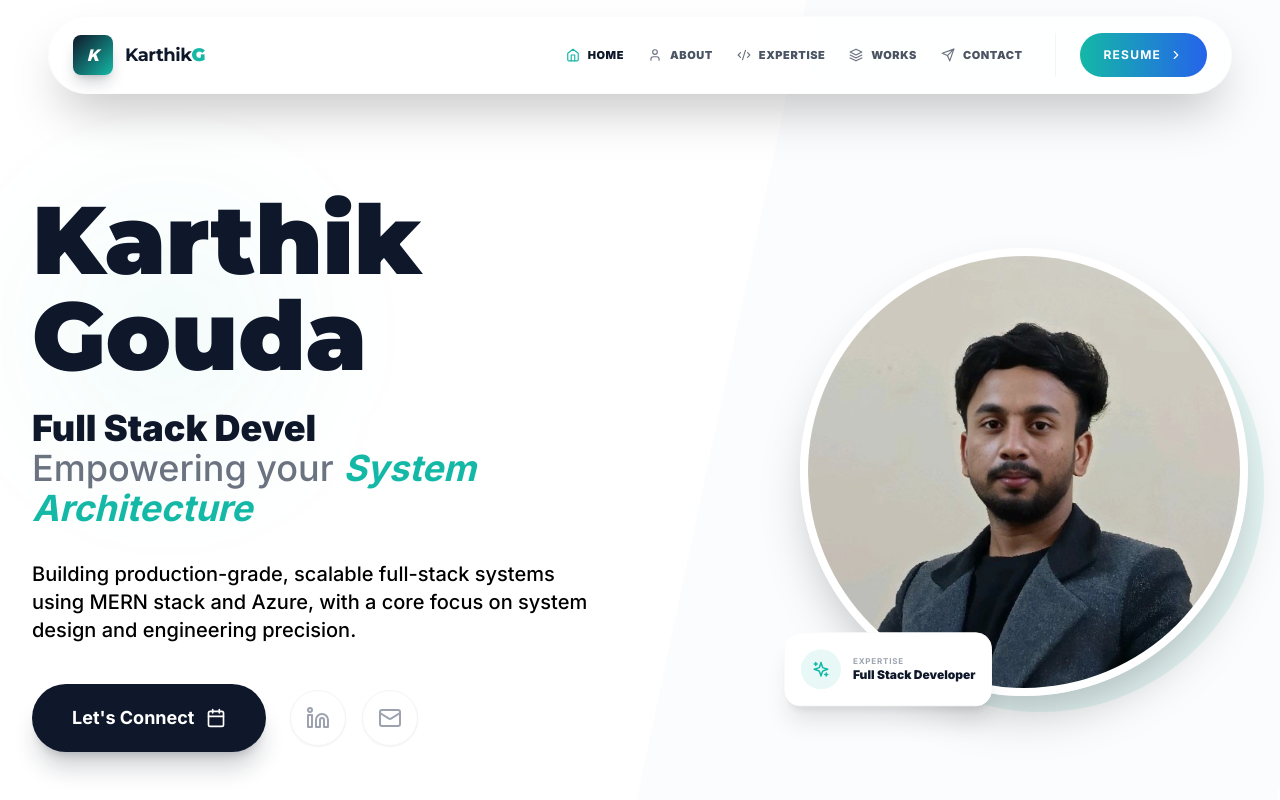
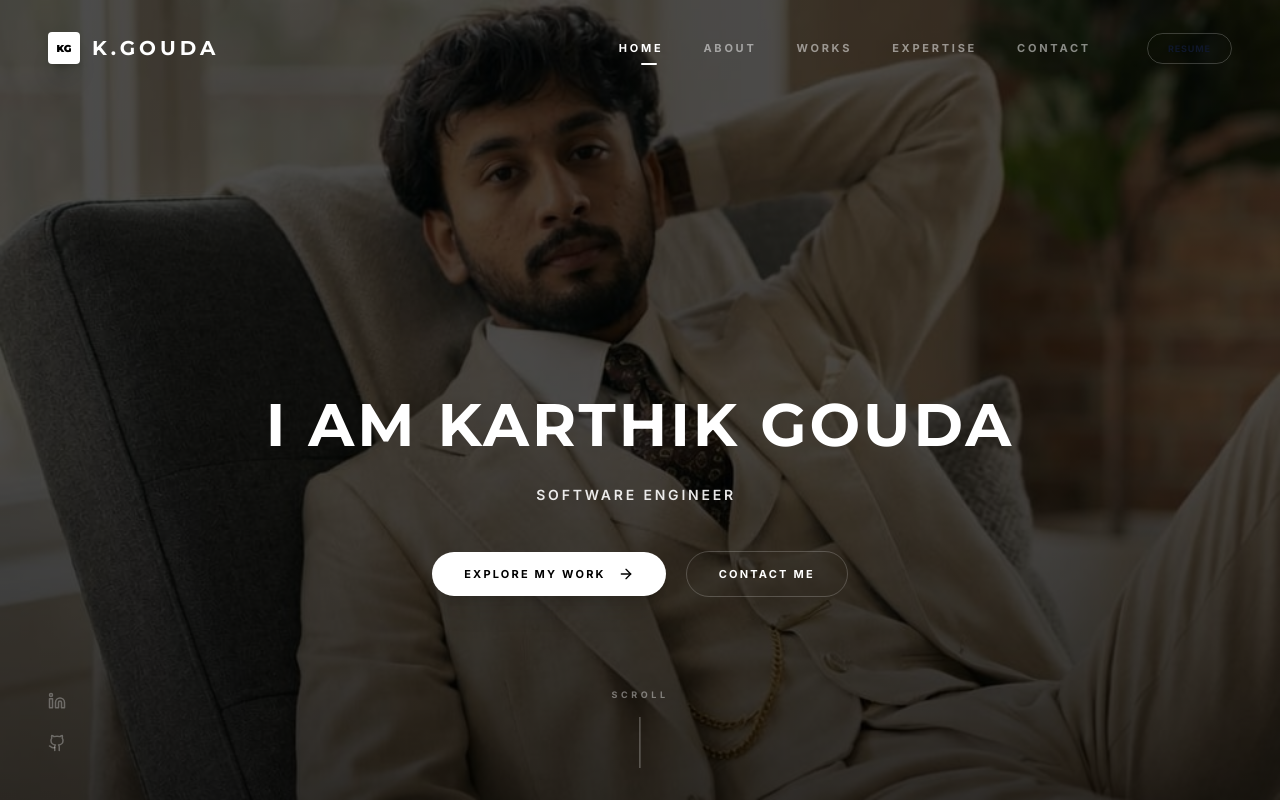
Before and after one commit to Karthikgouda15/KARTHIK-GOUDA-PORTFOLIO, a React (Create React App) app: page / in a window 1280 px wide. Shown: the top 800 px of the page. Built offline with nearby package versions, Linux system fonts and the light colour scheme.

Commit message:
initial commit

```diff
--- a/src/App.css
+++ b/src/App.css
@@ -82,6 +82,7 @@
   0% {
     transform: translateY(-100%);
   }
+
   100% {
     transform: translateY(100%);
   }
--- a/src/components/About.js
+++ b/src/components/About.js
@@ -24,13 +24,13 @@ const About = () => {
     {
       company: "Genesis",
       role: "Software Development Engineer (Internship)",
-      period: "Feb 2026 - Present",
+      period: "Feb 2026 - May 2026",
       location: "Bengaluru, India (Remote)"
     },
     {
       company: "Tekavach",
       role: "Full-Stack Developer · AI Platform (Internship)",
-      period: "Feb 2026 - Present",
+      period: "Feb 2026 - May 2026",
       location: "Bengaluru, India (Remote)"
     },
     {
@@ -119,7 +119,7 @@ const About = () => {
                     className="flex-1 min-w-[280px] flex items-center gap-4 p-3 bg-[#121212] rounded-[1.5rem] border border-white/5 shadow-2xl transition-all hover:scale-[1.02] hover:bg-[#1a1a1a]"
                   >
                     <div className="w-12 h-12 rounded-full overflow-hidden shrink-0 border border-white/20">
-                      <img src="/images/KarthikGouda.jpeg" alt="Karthik Gouda" className="w-full h-full object-cover" />
+                      <img src="/images/HeroBg.jpg" alt="Karthik Gouda" className="w-full h-full object-cover" />
                     </div>
                     <div className="min-w-0">
                       <div className="flex items-center gap-2 mb-0.5">
--- a/src/components/Header.js
+++ b/src/components/Header.js
@@ -36,12 +36,24 @@ const Header = ({ setView }) => {
     return () => window.removeEventListener('scroll', handleScroll);
   }, []);
 
+  // Body scroll lock
+  useEffect(() => {
+    if (isMenuOpen) {
+      document.body.style.overflow = 'hidden';
+    } else {
+      document.body.style.overflow = 'unset';
+    }
+    return () => {
+      document.body.style.overflow = 'unset';
+    };
+  }, [isMenuOpen]);
+
   const navItems = [
-    { id: 'home', name: 'Home', icon: Home },
-    { id: 'about', name: 'About', icon: User },
-    { id: 'skills', name: 'Expertise', icon: Code2 },
-    { id: 'projects', name: 'Works', icon: Layers },
-    { id: 'contact', name: 'Contact', icon: Send },
+    { id: 'home', name: 'HOME', icon: Home },
+    { id: 'about', name: 'ABOUT', icon: User },
+    { id: 'projects', name: 'WORKS', icon: Layers },
+    { id: 'skills', name: 'EXPERTISE', icon: Code2 },
+    { id: 'contact', name: 'CONTACT', icon: Send },
   ];
 
   const handleNavClick = (id) => {
@@ -62,128 +74,133 @@ const Header = ({ setView }) => {
   };
 
   return (
-    <header className="fixed top-4 left-1/2 -translate-x-1/2 w-[95%] max-w-7xl z-50 px-4">
+    <>
+      <header className={`fixed top-0 left-0 w-full z-50 transition-all duration-500 ${isScrolled ? 'bg-black/90 backdrop-blur-xl py-4 border-b border-white/5' : 'bg-transparent py-8'}`}>
         <nav
           role="navigation"
           aria-label="Main Navigation"
-        className={`w-full transition-all duration-300 border shadow-2xl overflow-hidden ${
-          isMenuOpen ? 'rounded-[2rem] md:rounded-[2.5rem]' : 'rounded-full'
-        } ${
-          isScrolled
-            ? 'bg-white/95 backdrop-blur-xl border-gray-100 py-2 sm:py-3'
-            : 'bg-white/80 backdrop-blur-lg border-gray-50/50 py-3 sm:py-4'
-        }`}
+          className="container mx-auto px-6 sm:px-12 flex justify-between items-center"
         >
-        <div className="container mx-auto px-4 sm:px-6 flex justify-between items-center">
           {/* Logo */}
           <motion.div
             initial={{ opacity: 0, x: -20 }}
             animate={{ opacity: 1, x: 0 }}
-            className="flex items-center gap-2 sm:gap-3 cursor-pointer group"
+            className="flex items-center cursor-pointer group"
             onClick={() => handleNavClick('home')}
             aria-label="Go to Home"
           >
-            <div className="w-8 h-8 sm:w-10 sm:h-10 bg-gradient-to-br from-primary to-secondary rounded-lg flex items-center justify-center text-white font-black italic shadow-lg shadow-primary/20 group-hover:scale-110 transition-transform">
-              K
+            <div className="flex items-center gap-3">
+              <div className="w-8 h-8 bg-white flex items-center justify-center rounded shadow-xl group-hover:rotate-12 transition-transform duration-500">
+                <span className="text-black font-display font-black text-[10px]">KG</span>
               </div>
-            <span className="text-base sm:text-lg font-display font-bold tracking-tight text-primary">
-              Karthik<span className="text-secondary font-black">G</span>
+              <span className="text-xl font-display font-bold tracking-[0.2em] text-white uppercase">
+                K.GOUDA
               </span>
+            </div>
           </motion.div>
 
           {/* Desktop Nav */}
-          <div className="hidden lg:flex items-center gap-8">
-            <div className="flex items-center gap-6">
+          <div className="hidden lg:flex items-center gap-10">
             {navItems.map((item) => (
               <button
                 key={item.id}
                 onClick={() => handleNavClick(item.id)}
                 aria-label={`Navigate to ${item.name}`}
-                  className={`flex items-center gap-2 text-[11px] font-black uppercase tracking-wider transition-all hover:text-primary py-2 ${
-                    activeSection === item.id
-                      ? 'text-primary'
-                      : 'text-gray-700/90'
+                className={`relative text-[11px] font-bold uppercase tracking-[0.25em] transition-all hover:text-white py-2 ${activeSection === item.id
+                  ? 'text-white'
+                  : 'text-white/50'
                   }`}
               >
-                  <item.icon size={14} className={activeSection === item.id ? 'text-secondary' : 'text-gray-500'} />
                 {item.name}
+                {activeSection === item.id && (
+                  <motion.div
+                    layoutId="activeUnderline"
+                    className="absolute bottom-0 left-1/2 -translate-x-1/2 w-4 h-0.5 bg-white rounded-full"
+                  />
+                )}
               </button>
             ))}
-            </div>
 
-            <div className="flex items-center gap-4 border-l border-gray-100 pl-6">
             <button
               onClick={() => setView('resume')}
-                aria-label="View Resume"
-                className="px-6 py-2.5 bg-gradient-to-r from-secondary to-blue-600 text-white rounded-full text-xs font-bold uppercase tracking-widest hover:shadow-lg hover:shadow-secondary/20 transition-all flex items-center gap-2 group min-h-[44px]"
+              className="ml-4 px-5 py-2 border border-white/20 hover:border-white hover:bg-white hover:text-black rounded-full text-[9px] font-bold uppercase tracking-widest transition-all"
             >
               Resume
-                <ChevronRight size={14} className="group-hover:translate-x-1 transition-transform" />
             </button>
-            </div>
           </div>
 
           {/* Mobile Menu Toggle */}
           <div className="lg:hidden flex items-center">
             <button
               onClick={() => setIsMenuOpen(!isMenuOpen)}
-              aria-label={isMenuOpen ? "Close Menu" : "Open Menu"}
-              className={`p-2.5 rounded-xl transition-all duration-200 ${
-                isMenuOpen
-                  ? 'bg-primary text-white'
-                  : 'bg-slate-50 text-primary hover:bg-slate-100'
-              } min-h-[44px] min-w-[44px] flex items-center justify-center border border-gray-100`}
+              className="text-white p-2"
+              aria-label="Toggle Menu"
             >
-              {isMenuOpen ? <X size={22} strokeWidth={2.5} /> : <Menu size={22} strokeWidth={2.5} />}
+              {isMenuOpen ? <X size={28} /> : <Menu size={28} />}
             </button>
           </div>
-        </div>
+        </nav>
+      </header>
 
-        {/* Mobile Menu Overlay */}
+      {/* Mobile Menu Overlay - Outside header to avoid clipping/transparency issues */}
       <AnimatePresence>
         {isMenuOpen && (
           <motion.div
-              initial={{ opacity: 0, height: 0 }}
-              animate={{ opacity: 1, height: 'auto' }}
-              exit={{ opacity: 0, height: 0 }}
-              transition={{ duration: 0.2, ease: "easeOut" }}
-              className="lg:hidden bg-white border-t border-gray-100/50"
+            initial={{ opacity: 0 }}
+            animate={{ opacity: 1 }}
+            exit={{ opacity: 0 }}
+            className="fixed inset-0 bg-black z-[100] lg:hidden flex flex-col"
           >
-              <div className="px-4 py-5 flex flex-col gap-2">
-                {navItems.map((item) => (
+            {/* Header inside Menu Overlay */}
+            <div className="flex justify-between items-center p-8 border-b border-white/5 bg-black">
+              <div className="flex items-center gap-3">
+                <div className="w-8 h-8 bg-white flex items-center justify-center rounded">
+                  <span className="text-black font-display font-black text-[10px]">KG</span>
+                </div>
+                <span className="text-xl font-display font-bold tracking-widest text-white uppercase">
+                  K.GOUDA
+                </span>
+              </div>
               <button
-                    key={item.id}
-                    onClick={() => handleNavClick(item.id)}
-                    className={`flex items-center gap-4 text-sm font-display font-black uppercase tracking-widest transition-all py-3 px-4 rounded-xl ${
-                      activeSection === item.id
-                        ? 'bg-slate-50 text-secondary'
-                        : 'text-primary/70 hover:bg-slate-50'
-                    }`}
+                onClick={() => setIsMenuOpen(false)}
+                className="text-white p-2"
               >
-                    <div className={`w-8 h-8 rounded-lg flex items-center justify-center transition-colors ${
-                      activeSection === item.id ? 'bg-secondary text-white shadow-md shadow-secondary/20' : 'bg-white border border-gray-100 text-primary/40'
-                    }`}>
-                      <item.icon size={16} strokeWidth={2.5} />
-                    </div>
-                    {item.name}
-                  </button>
-                ))}
-
-                <div className="pt-4 border-t border-gray-50 mt-2">
-                  <button
-                    onClick={() => setView('resume')}
-                    className="w-full py-3.5 bg-gradient-to-r from-secondary to-blue-600 text-white rounded-xl text-sm font-black uppercase tracking-widest flex items-center justify-center gap-2 shadow-lg shadow-secondary/20 hover:scale-[1.02] active:scale-[0.98] transition-all min-h-[48px]"
-                  >
-                    <FileText size={16} strokeWidth={2.5} />
-                    View Resume
+                <X size={32} />
               </button>
             </div>
+
+            {/* Menu Links with Staggered Animation */}
+            <div className="flex-1 flex flex-col p-12 gap-10 overflow-y-auto bg-black">
+              {navItems.map((item, index) => (
+                <motion.button
+                  key={item.id}
+                  initial={{ opacity: 0, x: 20 }}
+                  animate={{ opacity: 1, x: 0 }}
+                  transition={{ delay: 0.1 + index * 0.05 }}
+                  onClick={() => handleNavClick(item.id)}
+                  className={`text-2xl font-bold uppercase tracking-[0.3em] text-left transition-all ${activeSection === item.id ? 'text-white' : 'text-white/20'}`}
+                >
+                  {item.name}
+                </motion.button>
+              ))}
+            </div>
+
+            {/* Resume Button at Bottom */}
+            <div className="p-12 pb-20 bg-black border-t border-white/5">
+              <motion.button
+                initial={{ opacity: 0, y: 20 }}
+                animate={{ opacity: 1, y: 0 }}
+                transition={{ delay: 0.4 }}
+                onClick={() => setView('resume')}
+                className="w-full py-5 border border-white/10 rounded-full text-[11px] font-black uppercase tracking-[0.4em] text-white hover:bg-white hover:text-black transition-all"
+              >
+                View Resume
+              </motion.button>
             </div>
           </motion.div>
         )}
       </AnimatePresence>
-      </nav>
-    </header>
+    </>
   );
 };
 
--- a/src/components/Hero.js
+++ b/src/components/Hero.js
@@ -5,6 +5,7 @@ import {
   Sparkles,
   ArrowRight,
   Linkedin,
+  Github,
   Mail,
   ChevronRight,
   Calendar
@@ -15,39 +16,38 @@ const Hero = ({ setView }) => {
     <section
       id="home"
       role="banner"
-      className="relative min-h-[90vh] flex items-center pt-36 sm:pt-40 lg:pt-48 pb-16 overflow-hidden bg-white"
+      className="relative min-h-screen flex items-center justify-center pt-48 overflow-hidden"
     >
-      {/* Background Decorative Elements */}
-      <div className="absolute top-0 right-0 w-1/2 h-full bg-slate-50/50 -skew-x-12 translate-x-20 z-0 hidden lg:block" />
-      <div className="absolute top-1/4 left-10 w-64 h-64 bg-secondary/5 rounded-full blur-3xl z-0" />
+      {/* Full-screen Background Image with Overlay */}
+      <div className="absolute inset-0 z-0">
+        <img
+          src="/images/HeroBg.jpg"
+          alt="Background"
+          className="w-full h-full object-cover"
+        />
+        {/* Dark Gradient Overlay */}
+        <div className="absolute inset-0 bg-gradient-to-b from-black/70 via-black/70 to-black/80" />
+      </div>
 
-      <div className="container mx-auto px-4 sm:px-6 lg:px-8 relative z-10">
-        <div className="flex flex-col lg:flex-row items-center gap-10 lg:gap-16">
-
-          {/* Left Content */}
-          <div className="flex-1 text-center lg:text-left order-2 lg:order-1">
-            <motion.h1
-              initial={{ opacity: 0, y: 30 }}
-              animate={{ opacity: 1, y: 0 }}
-              transition={{ duration: 0.8, delay: 0.2 }}
-              className="text-5xl sm:text-6xl md:text-7xl lg:text-8xl font-display font-black leading-[1.1] text-primary mb-6"
-            >
-              Karthik <br className="hidden sm:block" />
-              Gouda
-            </motion.h1>
-
+      <div className="container mx-auto px-6 relative z-10 text-center">
         <motion.div
           initial={{ opacity: 0, y: 30 }}
           animate={{ opacity: 1, y: 0 }}
-              transition={{ duration: 0.8, delay: 0.4 }}
-              className="text-xl sm:text-2xl md:text-3xl lg:text-4xl font-medium text-gray-500 mb-8 min-h-[4rem]"
+          transition={{ duration: 1 }}
+          className="max-w-4xl mx-auto"
         >
-              <span className="text-primary font-black">
+          <h1 className="text-3xl sm:text-4xl md:text-5xl lg:text-6xl font-display font-bold leading-tight text-white mb-6 tracking-[0.05em] uppercase">
+            I am <br className="sm:hidden" />
+            Karthik Gouda
+          </h1>
+
+          <div className="text-base sm:text-lg md:text-xl font-medium text-white/60 mb-10 min-h-[2rem] tracking-wide">
+            <span className="text-white/90 font-semibold uppercase tracking-[0.2em] text-sm">
               <TypeAnimation
                 sequence={[
+                  'Full Stack Developer',
+                  2000,
                   'Software Engineer',
-                    2000,
-                    'Full Stack Developer',
                   2000,
                   'System Architect',
                   2000,
@@ -57,89 +57,60 @@ const Hero = ({ setView }) => {
                 repeat={Infinity}
               />
             </span>
-              <br />
-              Empowering your <span className="text-secondary font-bold italic">System Architecture</span>
-            </motion.div>
-
-            <motion.p
-              initial={{ opacity: 0, y: 30 }}
-              animate={{ opacity: 1, y: 0 }}
-              transition={{ duration: 0.8, delay: 0.6 }}
-              className="text-base sm:text-lg md:text-xl text-black max-w-xl mx-auto lg:mx-0 mb-10 leading-relaxed font-medium"
-            >
-              Building production-grade, scalable full-stack systems using MERN stack and Azure, with a core focus on system design and engineering precision.
-            </motion.p>
+          </div>
 
           <motion.div
-              initial={{ opacity: 0, y: 30 }}
-              animate={{ opacity: 1, y: 0 }}
-              transition={{ duration: 0.8, delay: 0.8 }}
-              className="flex flex-col sm:flex-row items-center justify-center lg:justify-start gap-4 sm:gap-6"
+            initial={{ opacity: 0 }}
+            animate={{ opacity: 1 }}
+            transition={{ delay: 1, duration: 1 }}
+            className="flex flex-col sm:flex-row items-center justify-center gap-5"
           >
             <button
               onClick={() => {
-                  window.open('https://topmate.io/karthik154', '_blank', 'noopener,noreferrer');
+                const element = document.getElementById('about');
+                element?.scrollIntoView({ behavior: 'smooth' });
               }}
-                aria-label="Connect with me"
-                className="w-full sm:w-auto px-10 py-5 bg-primary text-white rounded-full text-base sm:text-lg font-bold hover:bg-opacity-90 transition-all shadow-xl shadow-primary/20 flex items-center justify-center gap-3 min-h-[56px] group"
+              className="px-8 py-3.5 bg-white text-black rounded-full text-[11px] font-bold uppercase tracking-[0.2em] hover:bg-white/90 transition-all shadow-xl flex items-center gap-3"
             >
-                Let's Connect
-                <Calendar size={20} className="group-hover:scale-110 transition-transform" />
+              Explore My Work
+              <ArrowRight size={16} />
             </button>
 
-              <div className="flex gap-4">
-                <button
-                  aria-label="LinkedIn Profile"
-                  className="w-14 h-14 rounded-full border border-gray-100 flex items-center justify-center text-gray-400 hover:text-secondary hover:border-secondary transition-all bg-white shadow-sm min-h-[56px] min-w-[56px]"
+            <a
+              href="https://www.linkedin.com/in/karthikgouda15/"
+              target="_blank"
+              rel="noopener noreferrer"
+              className="px-8 py-3.5 border border-white/20 text-white rounded-full text-[11px] font-bold uppercase tracking-[0.2em] hover:bg-white hover:text-black transition-all flex items-center gap-3"
             >
-                  <Linkedin size={24} />
-                </button>
-                <button
-                  aria-label="Email Me"
-                  className="w-14 h-14 rounded-full border border-gray-100 flex items-center justify-center text-gray-400 hover:text-secondary hover:border-secondary transition-all bg-white shadow-sm min-h-[56px] min-w-[56px]"
-                >
-                  <Mail size={24} />
-                </button>
-              </div>
+              Contact Me
+            </a>
+          </motion.div>
         </motion.div>
       </div>
 
-          {/* Right Image */}
-          <div className="flex-[0.8] order-1 lg:order-2">
+      {/* Decorative scroll indicator */}
       <motion.div
-              initial={{ opacity: 0, scale: 0.9 }}
-              animate={{ opacity: 1, scale: 1 }}
-              transition={{ duration: 1 }}
-              className="relative max-w-md mx-auto lg:ml-auto lg:mr-0"
+        initial={{ opacity: 0 }}
+        animate={{ opacity: 1 }}
+        transition={{ delay: 2, duration: 1 }}
+        className="absolute bottom-8 left-1/2 -translate-x-1/2 flex flex-col items-center gap-4"
       >
-              <div className="absolute inset-0 bg-secondary/10 rounded-full rotate-3 -z-10 translate-x-4 translate-y-4" />
-
-              <div className="relative aspect-square rounded-full overflow-hidden border-8 border-white shadow-2xl">
-                <img
-                  src="/images/KarthikGouda.jpeg"
-                  alt="Karthik Gouda"
-                  className="w-full h-full object-cover grayscale-[10%] hover:grayscale-0 transition-all duration-700"
+        <span className="text-[9px] font-bold tracking-[0.4em] text-white/40 uppercase">Scroll</span>
+        <motion.div
+          animate={{ height: [30, 60, 30], opacity: [0.2, 0.5, 0.2] }}
+          transition={{ duration: 3, repeat: Infinity, ease: "easeInOut" }}
+          className="w-[1px] bg-white"
         />
-              </div>
-
-              <motion.div
-                animate={{ y: [0, -10, 0] }}
-                transition={{ duration: 4, repeat: Infinity, ease: "easeInOut" }}
-                className="absolute -bottom-2 left-0 sm:-bottom-4 sm:-left-4 bg-white p-3 sm:p-4 rounded-2xl shadow-xl border border-gray-50 flex items-center gap-3 z-10 scale-[0.80] sm:scale-100 origin-bottom-left"
-              >
-                <div className="w-10 h-10 bg-secondary/10 rounded-full flex items-center justify-center text-secondary shrink-0">
-                  <Sparkles size={18} />
-                </div>
-                <div>
-                  <div className="text-[8px] text-gray-400 uppercase tracking-widest font-bold">Expertise</div>
-                  <div className="text-xs font-black text-primary whitespace-nowrap">Full Stack Developer</div>
-                </div>
-              </motion.div>
       </motion.div>
 
-          </div>
-
-        </div>
+      {/* Subtle Social Links */}
+      <div className="absolute bottom-12 left-12 hidden lg:flex flex-col gap-6">
+        <a href="https://www.linkedin.com/in/karthikgouda15/" target="_blank" rel="noopener noreferrer" className="text-white/30 hover:text-white transition-colors">
+          <Linkedin size={18} />
+        </a>
+        <a href="https://github.com/Karthikgouda15" target="_blank" rel="noopener noreferrer" className="text-white/30 hover:text-white transition-colors">
+          <Github size={18} />
+        </a>
       </div>
     </section>
   );
--- a/src/components/Skills.js
+++ b/src/components/Skills.js
@@ -72,7 +72,7 @@ const Skills = () => {
     <section id="skills" className="relative py-24 md:py-32 bg-white overflow-hidden">
       {/* Subtle Dot Matrix Pattern */}
       <div className="absolute inset-0 opacity-[0.05]"
-           style={{ backgroundImage: 'radial-gradient(#0F172A 1px, transparent 1px)', backgroundSize: '32px 32px' }} />
+        style={{ backgroundImage: 'radial-gradient(#0F172A 1px, transparent 1px)', backgroundSize: '32px 32px' }} />
 
       <div className="container mx-auto px-6 relative z-10">
         <div className="max-w-4xl mb-24">
```
Also changed, not shown: public/images/HeroBg.jpg (added), src/App.js (line endings or trailing spaces), src/components/Contact.js (line endings or trailing spaces). Lines whose indentation alone changed are shown as unchanged.
